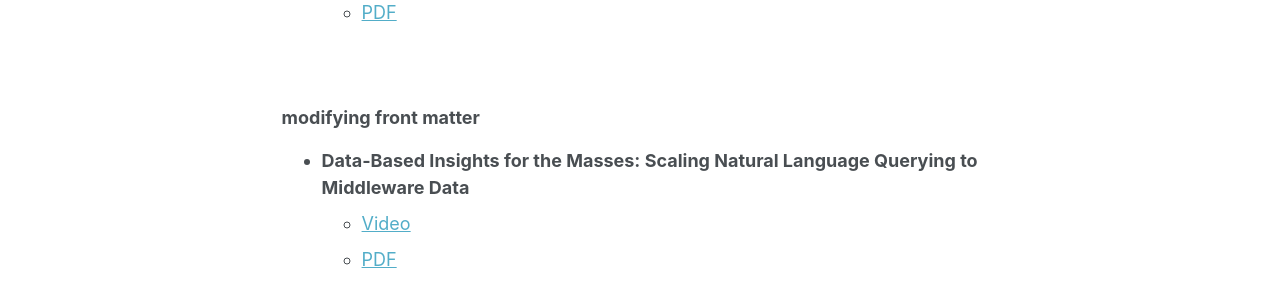
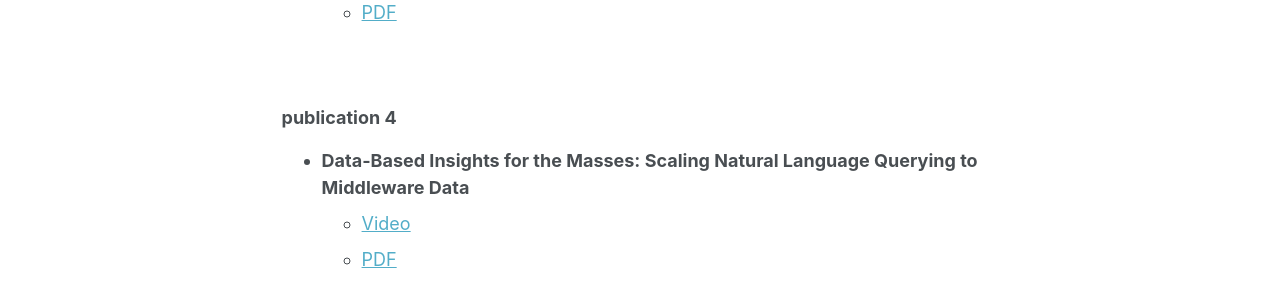
Before and after one commit to likitha-9/ai4society.github.io, a Jekyll site: the page built from _pages/papers.md, in a window 1280 px wide and 1147 px high. Shown: the part 667-967 px from the top of the window. Built offline with Jekyll 4.4.1, drawn with Linux system fonts in a browser that asks for light colours.

```diff
--- a/_pages/papers.md
+++ b/_pages/papers.md
@@ -25,7 +25,7 @@
    - [Video](https://www.youtube.com/watch?v=-0aKDVoEGvs)
    - [PDF](https://dl.acm.org/doi/10.1145/3514094.3534174)
 <p>&nbsp;</p>
-### modifying front matter
+### publication 4
 - <span style>**Data-Based Insights for the Masses: Scaling Natural Language Querying to Middleware Data**</span>
    - [Video](https://www.youtube.com/watch?v=-0aKDVoEGvs)
    - [PDF](https://dl.acm.org/doi/10.1145/3514094.3534174)
```
Also changed, not shown: _projects/4_project.md (+1 -1 lines).
